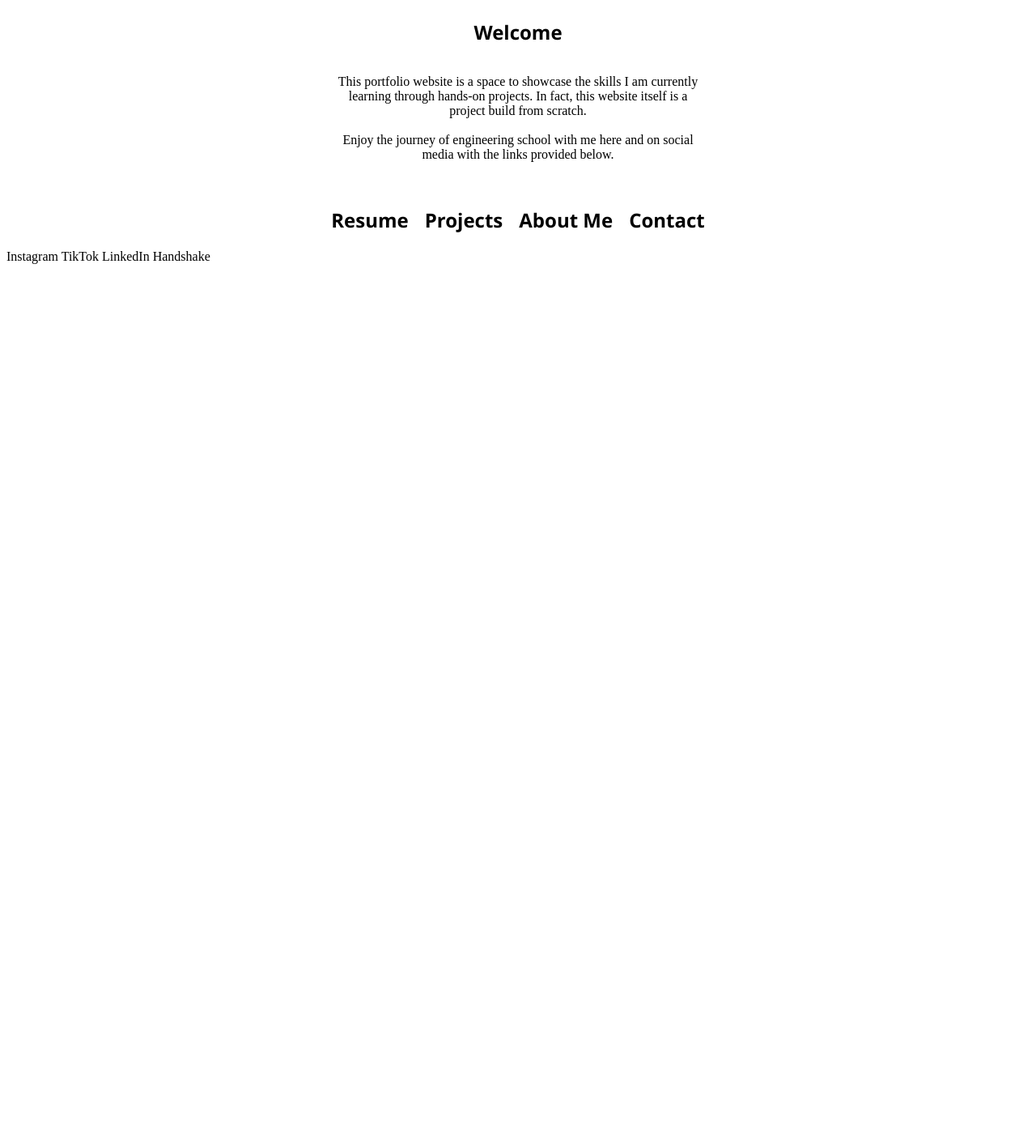
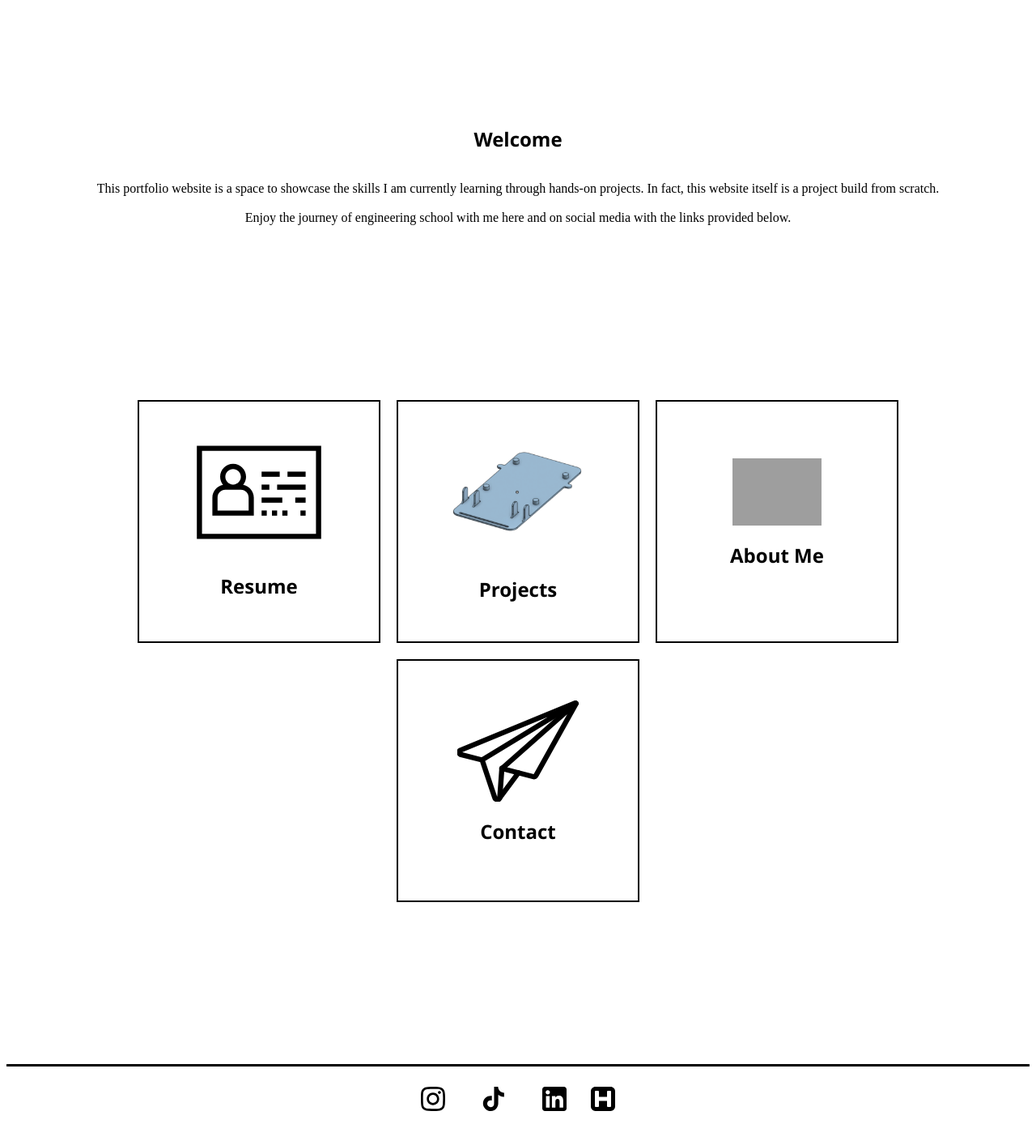
Before and after one commit to calitheME/Portfolio, a plain HTML site: page index.html in a window 1280 px wide. Shown: the part 707-2116 px from the top of the page at 81% size. Before the commit the page ends 1041 px from the top, so only its background shows below. Drawn offline with Linux system fonts and the light colour scheme; grey boxes are pictures that could not be loaded.

Commit message:
Finshed basic website, must create and add project media

```diff
--- a/index.html
+++ b/index.html
@@ -11,16 +11,17 @@
 <body>
 
     <!--Navigation Bar-->
-    <div class="navbar">
-        <a href="index.html">Home</a>
+    <nav>
+        <a class = "active" href="index.html">Home</a>
         <a href="resume.html">Resume</a>
         <a href="projects.html">Projects</a>
         <a href="about.html">About Me</a>
         <a href="contact.html">Contact</a>
-    </div>
+    </nav>
 
     <!--Hero-->
     <div class= "hero">
+        <img class = "biglogo" src = "Main Logo.svg" alt = "Logo">
         <h1>Calista Kirchhoff</h1>
         <h3>Mechanical, Electrical, and Computer Engineering | Aerospace Enthusiast</h3>
         <!--Insert hero image-->
@@ -40,40 +41,35 @@
 
     <!--Big Nav Links-->
     <div class="bignavbar">
-        <a href="resume.html">
-            <div class="bigresume">
-                <h2>Resume</h2>
-                <!--Insert resume image-->
-            </div>
+        <!--Resume Block-->
+        <a class ="bigresume" href="resume.html">
+                <img class = "resumeicon" src = "resume icon.svg" alt = "Resume Icon"><h2>Resume</h2>
         </a>
-        <a href="projects.html">
-            <div class="bigprojects">
-                <h2>Projects</h2>
-                <!--Insert project image-->
-            </div>
+        <!--Projects Block-->
+        <a class="bigprojects" href="projects.html">
+                <img class = "projectsimage" src = "Robot Part copy.png" alt = "Project Image"><h2>Projects</h2>
         </a>
-        <a href="about.html">
-            <div class="bigaboutme">
-                <h2>About Me</h2>
-                <!--Insert about me image-->
-            </div>
+        <!--About Me Block-->
+        <a class="bigaboutme" href="about.html">
+                <img class = "aboutmeimage" src = "about me image.png" alt = "About Me Image"><h2>About Me</h2>
         </a>
-        <a href="contact.html">
-            <div class="bigcontact">
-                <h2>Contact</h2>
-                <!--Insert contact image-->
-            </div>
-        </a>
+        <!--Contact Block-->
+            <a class = "bigcontact" href="contact.html">
+                    <img class = "contacticon" src = "contact icon.svg" alt = "Contact Icon"><h2>Contact</h2>
+            </a>
     </div>
 
     <!--FootNav-->
     <div class="footnav">
-        <a href="https://www.instagram.com/calista.kirchhoff">Instagram</a>
-        <a href="https://www.tiktok.com/@calistakirchhoff">TikTok</a>
-        <a href="https://www.linkedin.com/in/calista-kirchhoff-179983320/">LinkedIn</a>
-        <a href="https://app.joinhandshake.com/profiles/hxqy9x">Handshake</a>
+        <a  href="https://www.instagram.com/calista.kirchhoff" target = "_blank">
+            <img class = "instagram" src = "instagram icon.svg" alt = "Instagram Icon"></a>
+        <a href="https://www.tiktok.com/@calistakirchhoff" target = "_blank">
+            <img class = "tiktok" src = "tiktok icon.svg" alt = "Tiktok Icon"></a>
+        <a  href="https://www.linkedin.com/in/calista-kirchhoff-179983320/" target = "_blank">
+            <img class = "linkedin" src = "linkedin icon.svg" alt = "Linkedin Icon"></a>
+        <a  href="https://app.joinhandshake.com/profiles/hxqy9x" target = "_blank">
+            <img class = "handshake" src = "handshake icon.svg" alt = "Handshake Icon"></a>
     </div>
-    <!--Create and insert clickable icons-->
 
 </body>
 
--- a/styles.css
+++ b/styles.css
@@ -1,12 +1,4 @@
-.navbar {
-    display: flex;
-    justify-content: center;
-    margin: 20px 0px 20px 0px;
-    padding: 20px;
-    gap: 30px;
-    border-bottom: solid black;
-}
-
+/* General Items */
 a {
     text-decoration: none;
     color: black;
@@ -25,15 +17,31 @@ h2 {
     font-family: 'Segoe UI', Tahoma, Geneva, Verdana, sans-serif;
 }
 
-.hero {
-    margin: 20px 0px 20px 0px;
+/* Nav Bar */
+    /* General */
+    nav {
         display: flex;
         justify-content: center;
-    align-items: center;
-    flex-direction: column;
-    padding: 200px;
+        margin: 20px 0px 20px 0px;
+        padding: 20px;
+        gap: 30px;
+        border-bottom: solid black;
     }
 
+    /* Nav Tags */
+    nav a {
+        text-decoration: none;
+        color: black;
+    }
+
+    /* Nav Active Tags */
+    nav a.active {
+        color: rgb(96, 96, 96);
+        text-shadow: 0.5px 0.5px 0.25px rgb(160, 160, 160);
+        text-decoration: underline;
+    }
+
+    /* Headers */
     .header {
         margin: 20px 0px 20px 0px;
         display: flex;
@@ -43,68 +51,223 @@ h2 {
         padding: 100px;
     }
 
+/* Home Page */
+    /* Hero */
+    .hero {
+        margin: 20px 0px 20px 0px;
+        display: flex;
+        justify-content: center;
+        align-items: center;
+        flex-direction: column;
+        padding: 200px;
+        flex: 1 1 auto;
+        min-width: 100px;
+    }
+
+    .biglogo {
+        width: 300px;
+    }
+
+    /* Greeting */
+    .greeting {
+        display: flex;
+        flex: 1 1 auto;
+        flex-direction: column;
+        justify-content: center;
+        align-items: center;
+        margin: 20px 100px 20px 100px;
+        text-align: center;
+    }
+
+/* About Me Page */
+    /* Parent */
+    .aboutme {
+        display: flex;
+        flex-wrap: wrap;
+        padding: 0px 0px 100px 0px;
+        margin: 0px 50px 0px 50px;
+        gap: 0px;
+    }
+
+    /* Both Children */
     .column {
-    flex: 1;
-    padding: 30px;
+        flex: 1 1 45%;
+        min-width: 400px;
+        padding: 0px;
         box-sizing: border-box;
     }
 
-.aboutme {
+    /* Child 1 */
+    .myphoto {
         display: flex;
-    flex-direction: row;
-    padding: 0px 0px 100px 0px;
-    margin: 0px 150px 0px 150px;
+        align-items: flex-start;
+        justify-content: center;
     }
 
-img {
-    width: auto;
-    height: 700px;
+    /* Content in Child 1 */
+    .headshot {
+        width: 70%;
+        height: auto;
         border-radius: 5px;
         box-shadow: 2px 2px 5px rgba(0, 0, 0, 0.3);
     }
-.myphoto {
-    display: flex;
-    align-items: center;
-    justify-content: center;
-}
 
+    /* Child 2 */
     .spiel {
         display: flex;
         flex-direction: column;
         justify-content: center;
         align-items: center;
+        margin: 0px 50px 0px 0px;
     }
 
-.greeting {
-    display: flex;
-    flex-direction: column;
-    justify-content: center;
-    align-items: center;
-    margin: 20px 400px 20px 400px;
-    text-align: center;
-}
-
-input[type = text] {
+/* Contact Page */
+    /* Form */
+    input[type=text] {
         width: 100%;
         padding: 15px;
     }
 
-input[type = email] {
+    input[type=email] {
         width: 100%;
         padding: 15px;
     }
 
-input[type = submit] {
+    input[type=submit] {
         width: 30%;
         padding: 8px;
     }
 
+/* Resume Page */
+    /* Resume PDF */
+    .PDF {
+        display: flex;
+        flex: 1 1 auto;
+        min-width: 0px;
+    }
+
     iframe {
-    margin: 0px200px;
+        margin: 0px 20px;
+        height: 700px;
     }
+
+/* Big Navigation Buttons */
+    /* Parent */
     .bignavbar {
         display: flex;
+        flex-wrap: wrap;
         align-items: center;
         justify-content: center;
         gap: 20px;
+        margin: 200px 20px;
     }
+    /* Resume block */
+    .bigresume {
+        padding: 80px;
+        width: 300px;
+        height: 300px;
+        box-sizing: border-box;
+        justify-content: center;
+        align-items: center;
+        display: flex;
+        flex-direction: column;
+        border: solid black;
+        border-width: 2px;
+    }
+        /* Resume Icon */
+        .resumeicon {
+            width: 160px;
+        }
+
+    /* Projects block */
+    .bigprojects {
+        padding: 80px;
+        width: 300px;
+        height: 300px;
+        box-sizing: border-box;
+        justify-content: center;
+        align-items: center;
+        display: flex;
+        flex-direction: column;
+        border: solid black;
+        border-width: 2px;
+    }
+
+        /* Projects Image */
+        .projectsimage {
+            width: 200px;
+        }
+
+    /* About Me Block */
+    .bigaboutme {
+        padding: 80px;
+        width: 300px;
+        height: 300px;
+        box-sizing: border-box;
+        justify-content: center;
+        align-items: center;
+        display: flex;
+        flex-direction: column;
+        border: solid black;
+        border-width: 2px;
+    }
+        /* About Me Image */
+        .aboutmeimage {
+            width: 110px;
+        }
+
+    /* Contact Block */
+    .bigcontact {
+        padding: 80px;
+        width: 300px;
+        height: 300px;
+        box-sizing: border-box;
+        justify-content: center;
+        align-items: center;
+        display: flex;
+        flex-direction: column;
+        border: solid black;
+        border-width: 2px;
+    }
+        /* Contact Icon */
+        .contacticon {
+            width: 150px;
+        }
+
+/* Footnav */
+    /* Parent */
+    .footnav {
+        display: flex;
+        flex-wrap: wrap;
+        flex-direction: row;
+        gap: 30px;
+        justify-content: center;
+        align-items: center;
+        padding: 10px;
+        border-top: solid black;
+        margin: 200px 0px 0px 0px;
+    }
+
+    /* Instagram */
+    .instagram {
+        width: 30px;
+        height: 30px;
+    }
+
+    /* Tiktok */
+    .tiktok {
+        width: 60px;
+        height: 60px;
+    }
+
+    /* Handshake */
+    .handshake {
+        width: 30px;
+        height: 30px;
+    }
+
+    /* Linkedin */
+    .linkedin {
+        width: 30px;
+        height: 30px;
+    }
```
Also changed, not shown: about.html (+17 -12 lines), contact.html (+12 -9 lines), projects.html (+13 -10 lines), resume.html (+15 -9 lines), Main Logo.svg (added), Simple Logo.svg (added), Skinny Logo.svg (added), Thick Logo.svg (added), contact icon.svg (added), handshake icon.svg (added), instagram icon.svg (added), linkedin icon.svg (added), resume icon.svg (added), resume picture copy.png (deleted), 1 more files, 1 other file. Lines whose indentation alone changed are shown as unchanged.
